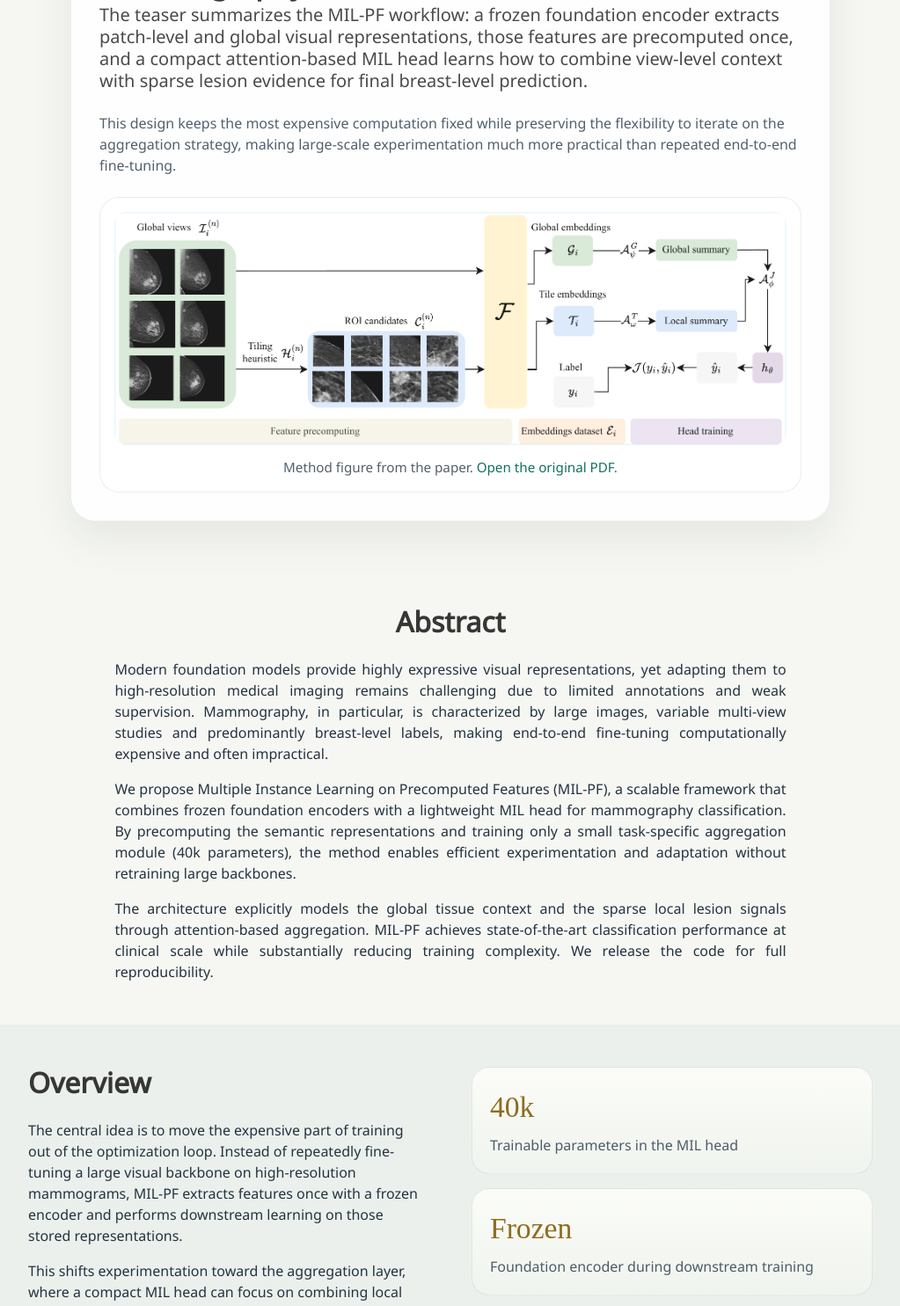
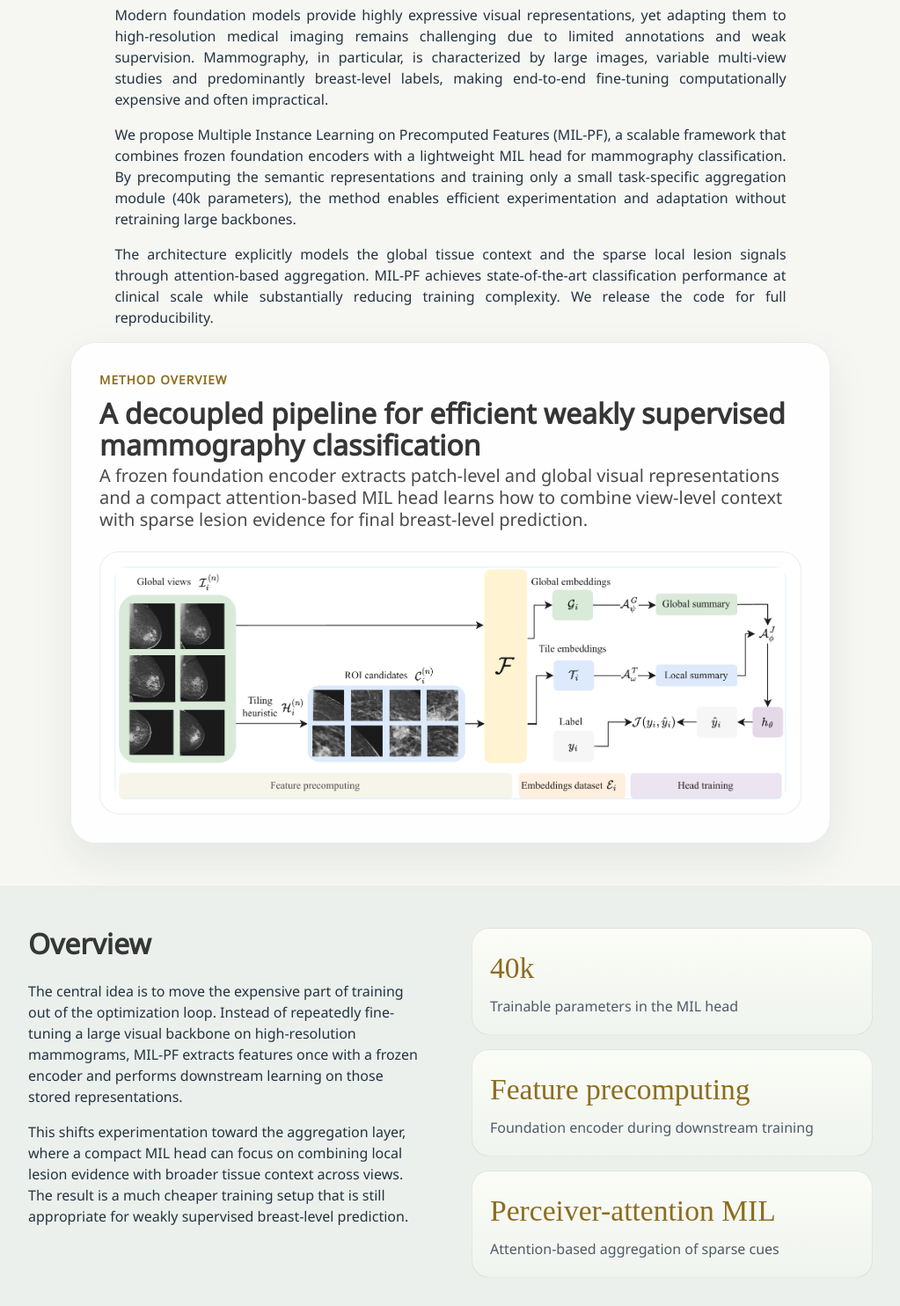
Before and after one commit to nikolaJovisic/nikolajovisic.github.io, a plain HTML site: page mil-pf/index.html in a window 1280 px wide. Shown: the part 668-2153 px from the top of the page at 88% size, without its empty margins (128-1151 px from the left). Drawn offline with nearby package versions, Linux system fonts and the light colour scheme; some icons are missing; a web font is replaced by a local one.

Commit message:
format the mil-pf page

```diff
--- a/mil-pf/index.html
+++ b/mil-pf/index.html
@@ -58,12 +58,6 @@
 
             <div class="publication-links">
               <span class="link-block">
-                <a href="https://arxiv.org/pdf/2603.09374" class="external-link button is-normal is-rounded is-dark">
-                  <span class="icon"><i class="fas fa-file-pdf"></i></span>
-                  <span>Paper</span>
-                </a>
-              </span>
-              <span class="link-block">
                 <a href="https://arxiv.org/abs/2603.09374v1" class="external-link button is-normal is-rounded is-dark">
                   <span class="icon"><i class="ai ai-arxiv"></i></span>
                   <span>arXiv</span>
@@ -76,39 +70,6 @@
                 </a>
               </span>
             </div>
-          </div>
-        </div>
-      </div>
-    </div>
-  </section>
-
-  <section class="hero teaser">
-    <div class="container is-max-desktop">
-      <div class="hero-body">
-        <div class="overview-panel">
-          <div class="overview-copy method-copy">
-            <p class="panel-label">Method Overview</p>
-            <h2 class="title is-3">A decoupled pipeline for efficient weakly supervised mammography classification</h2>
-            <p class="subtitle is-5">
-              The teaser summarizes the MIL-PF workflow: a frozen foundation encoder extracts patch-level and global
-              visual representations, those features are precomputed once, and a compact attention-based MIL head
-              learns how to combine view-level context with sparse lesion evidence for final breast-level prediction.
-            </p>
-            <p class="method-note">
-              This design keeps the most expensive computation fixed while preserving the flexibility to iterate on the
-              aggregation strategy, making large-scale experimentation much more practical than repeated end-to-end
-              fine-tuning.
-            </p>
-          </div>
-          <div class="teaser-figure">
-            <img
-              src="./mil-pf-method.png"
-              alt="MIL-PF method overview diagram"
-              class="teaser-image">
-            <p class="teaser-caption">
-              Method figure from the paper.
-              <a href="./mil-pf-method.pdf">Open the original PDF</a>.
-            </p>
           </div>
         </div>
       </div>
@@ -146,6 +107,30 @@
     </div>
   </section>
 
+  <section class="hero teaser">
+    <div class="container is-max-desktop">
+      <div class="hero-body">
+        <div class="overview-panel">
+          <div class="overview-copy method-copy">
+            <p class="panel-label">Method Overview</p>
+            <h2 class="title is-3">A decoupled pipeline for efficient weakly supervised mammography classification</h2>
+            <p class="subtitle is-5">
+              A frozen foundation encoder extracts patch-level and global
+              visual representations and a compact attention-based MIL head
+              learns how to combine view-level context with sparse lesion evidence for final breast-level prediction.
+            </p>
+          </div>
+          <div class="teaser-figure">
+            <img
+              src="./mil-pf-method.png"
+              alt="MIL-PF method overview diagram"
+              class="teaser-image">
+          </div>
+        </div>
+      </div>
+    </div>
+  </section>
+
   <section class="section section-alt" id="overview">
     <div class="container is-max-desktop">
       <div class="columns is-variable is-6">
@@ -171,12 +156,12 @@
               <p class="stat-label">Trainable parameters in the MIL head</p>
             </div>
             <div class="stat-card">
-              <p class="stat-value">Frozen</p>
+              <p class="stat-value">Feature precomputing</p>
               <p class="stat-label">Foundation encoder during downstream training</p>
             </div>
             <div class="stat-card">
-              <p class="stat-value">MIL</p>
-              <p class="stat-label">Attention-based aggregation of global and sparse cues</p>
+              <p class="stat-value">Perceiver-attention MIL</p>
+              <p class="stat-label">Attention-based aggregation of sparse cues</p>
             </div>
           </div>
         </div>
@@ -208,21 +193,6 @@
                 <p>Project code is available publicly to support verification, extension, and direct reuse in follow-up work.</p>
               </div>
             </div>
-          </div>
-        </div>
-      </div>
-    </div>
-  </section>
-
-  <section class="section section-alt">
-    <div class="container is-max-desktop">
-      <div class="columns is-centered">
-        <div class="column is-four-fifths">
-          <h2 class="title is-3 has-text-centered">Links</h2>
-          <div class="content has-text-centered links-block">
-            <p><a href="https://arxiv.org/abs/2603.09374v1">arXiv abstract page</a></p>
-            <p><a href="https://arxiv.org/pdf/2603.09374">PDF</a></p>
-            <p><a href="https://github.com/nikolaJovisic/mil-pf-research">GitHub repository</a></p>
           </div>
         </div>
       </div>
```
Also changed, not shown: 1 other file.
